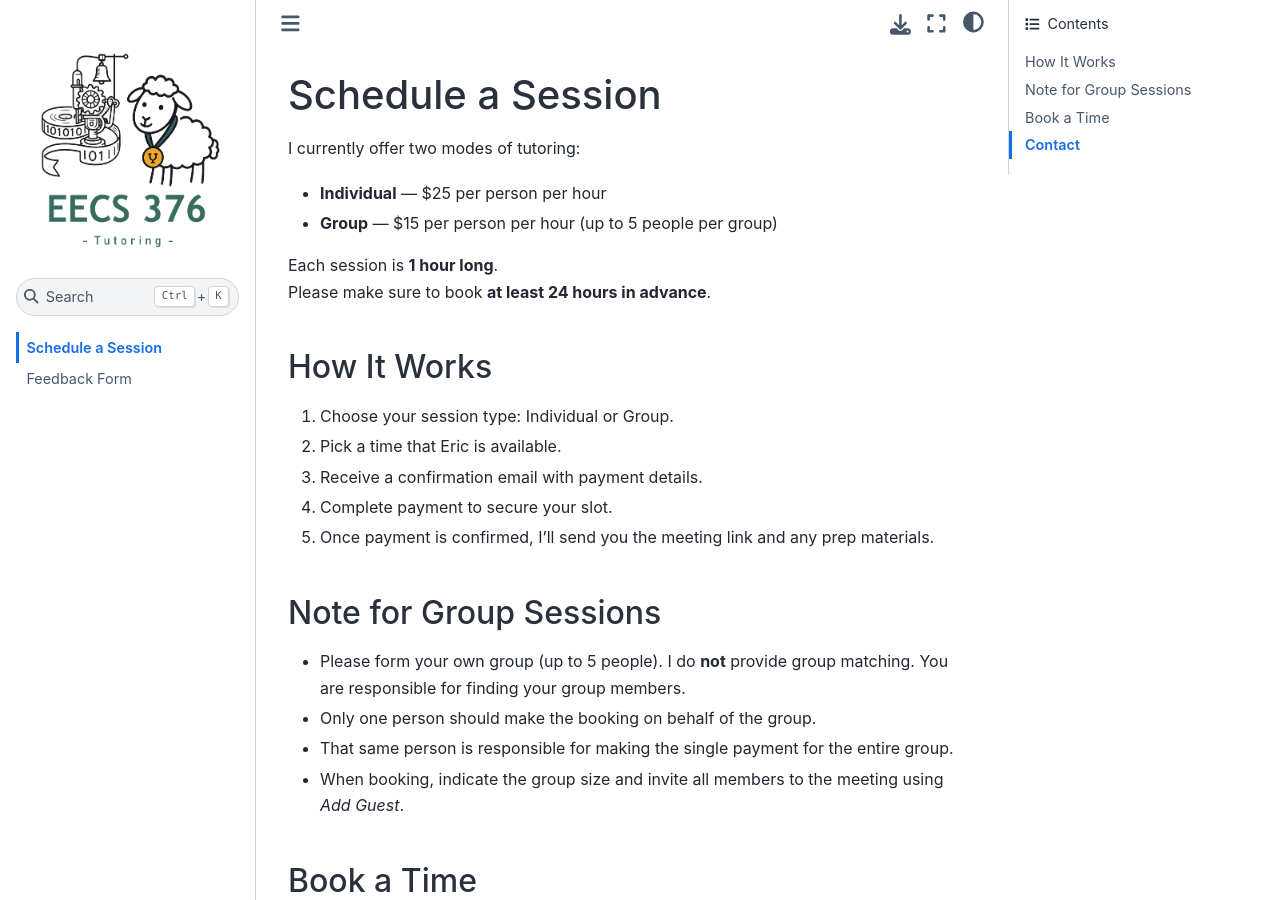
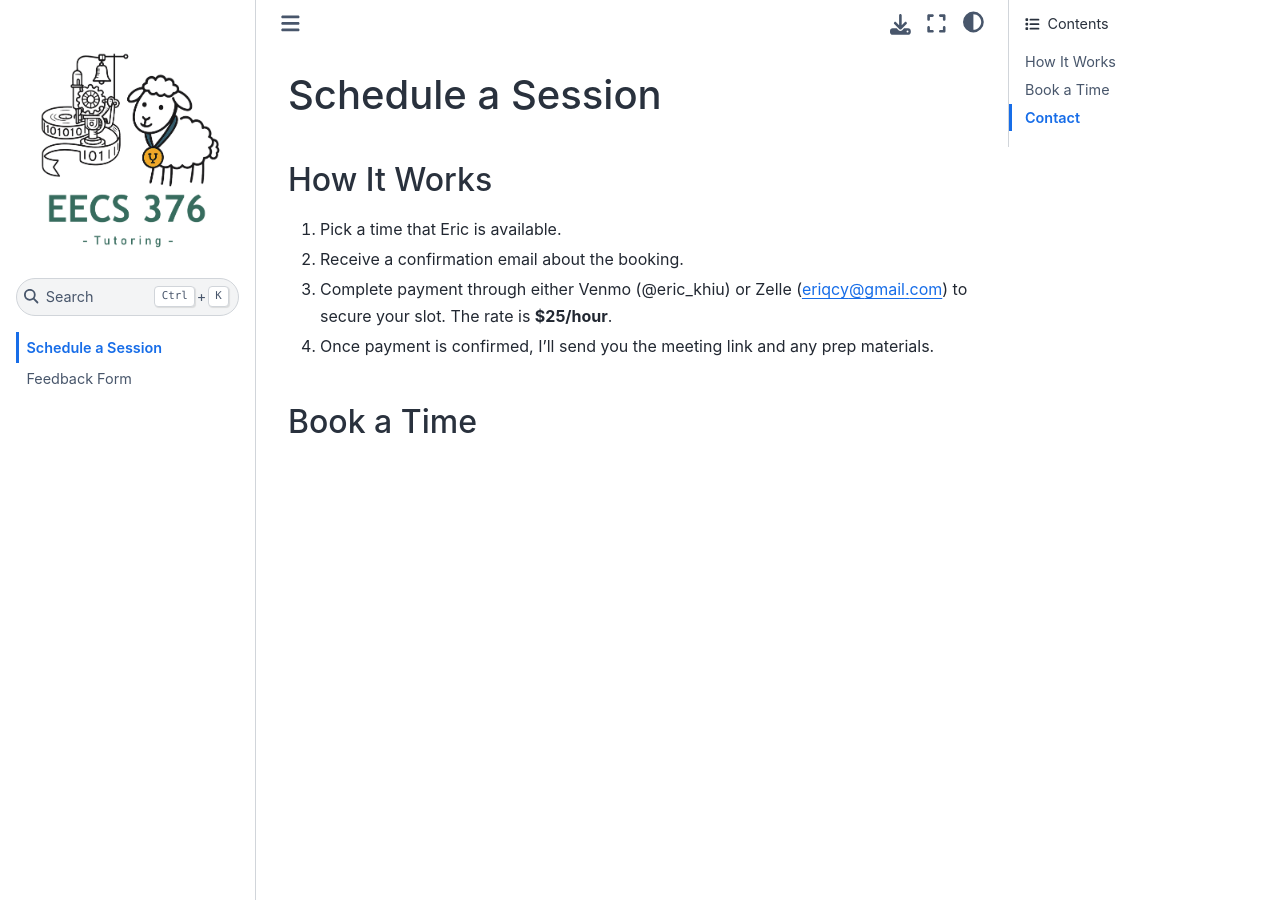
Before and after one commit to erickhiu/eecs376-tutoring, a Jupyter Book: the page built from book/scheduling.md, in a window 1280 px wide and 900 px high. Built offline with Jupyter Book 1.0.4 settings and Sphinx 7.4.7 and the Sphinx Book theme 1.1.4, drawn with Linux system fonts in a browser that asks for light colours; comment, search, counter and statistics services are not loaded.

Commit message:
Update scheduling.md

```diff
--- a/book/scheduling.md
+++ b/book/scheduling.md
@@ -1,27 +1,11 @@
 # Schedule a Session
-
-I currently offer two modes of tutoring:
-
-- **Individual** — $25 per person per hour
-- **Group** — $15 per person per hour (up to 5 people per group)
-
-Each session is **1 hour long**.
-Please make sure to book **at least 24 hours in advance**.
 
 ## How It Works
 
-1. Choose your session type: Individual or Group.
-2. Pick a time that Eric is available.
-3. Receive a confirmation email with payment details.
-4. Complete payment to secure your slot.
-5. Once payment is confirmed, I’ll send you the meeting link and any prep materials.
-
-## Note for Group Sessions
-
-- Please form your own group (up to 5 people). I do **not** provide group matching. You are responsible for finding your group members.
-- Only one person should make the booking on behalf of the group.
-- That same person is responsible for making the single payment for the entire group.
-- When booking, indicate the group size and invite all members to the meeting using _Add Guest_.
+1. Pick a time that Eric is available.
+2. Receive a confirmation email about the booking.
+3. Complete payment through either Venmo (@eric_khiu) or Zelle (eriqcy@gmail.com) to secure your slot. The rate is **$25/hour**.
+4. Once payment is confirmed, I’ll send you the meeting link and any prep materials.
 
 ## Book a Time
 
```
